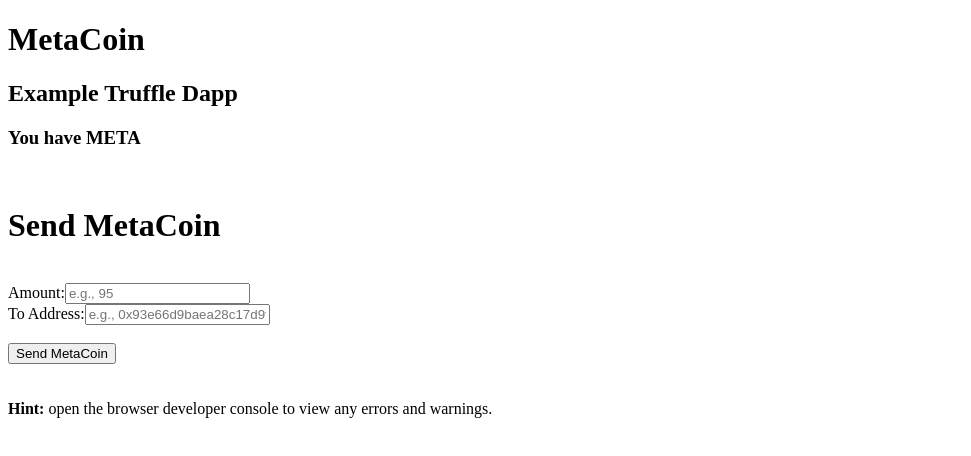
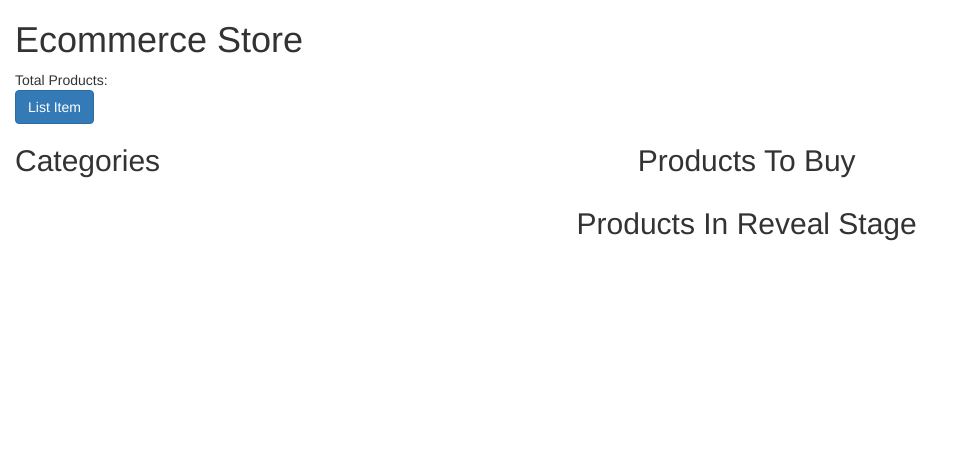
Before and after one commit to JamesC-1957/Dapp-Ebay-Tutorial, a website: page app/index.html in a window 1280 px wide. Shown: the whole page, without its empty margins (0-971 px from the left). Drawn offline with nearby package versions, Linux system fonts and the light colour scheme; files whose address does not match are found by name.

Commit message:
html setup

```diff
--- a/app/index.html
+++ b/app/index.html
@@ -1,23 +1,40 @@
 <!DOCTYPE html>
 <html>
 <head>
-  <title>MetaCoin - Truffle Webpack Demo w/ Frontend</title>
-  <link href='https://fonts.googleapis.com/css?family=Open+Sans:400,700' rel='stylesheet' type='text/css'>
-  <script src="./app.js"></script>
+ <title>Decentralized Ecommerce Store</title>
+ <link href='https://fonts.googleapis.com/css?family=Open+Sans:400,700' rel='stylesheet' type='text/css'>
+ <link href='https://maxcdn.bootstrapcdn.com/bootstrap/3.3.7/css/bootstrap.min.css' rel='stylesheet' type='text/css'>
+ <script src="https://cdnjs.cloudflare.com/ajax/libs/jquery/3.2.1/jquery.min.js"></script>
+ <script src="./app.js"></script>
 </head>
 <body>
-  <h1>MetaCoin</h1>
-  <h2>Example Truffle Dapp</h2>
-  <h3>You have <span class="black"><span id="balance"></span> META</span></h3>
-
-  <br>
-  <h1>Send MetaCoin</h1>
-  <br><label for="amount">Amount:</label><input type="text" id="amount" placeholder="e.g., 95"></input>
-  <br><label for="receiver">To Address:</label><input type="text" id="receiver" placeholder="e.g., 0x93e66d9baea28c17d9fc393b53e3fbdd76899dae"></input>
-  <br><br><button id="send" onclick="App.sendCoin()">Send MetaCoin</button>
-  <br><br>
-  <span id="status"></span>
-  <br>
-  <span class="hint"><strong>Hint:</strong> open the browser developer console to view any errors and warnings.</span>
+ <div class="container-fluid">
+  <h1>Ecommerce Store</h1>
+  <div>Total Products: <span id="total-products"></span></div>
+  <a href="list-item.html" class="btn btn-primary">List Item</a>
+  <div class="row">
+   <div class="col-sm-2">
+    <h2>Categories</h2>
+    <div id="categories">
+    </div>
+   </div>
+   <div class="col-sm-10">
+    <div class="row">
+     <h2 class="text-center">Products To Buy</h2>
+     <div class="row">
+      <div class="row" id="product-list">
+      </div>
+     </div>
+    </div>
+    <div class="row">
+     <h2 class="text-center">Products In Reveal Stage</h2>
+     <div class="row">
+      <div class="row" id="product-reveal-list">
+      </div>
+     </div>
+    </div>
+   </div>
+  </div>
+ </div>
 </body>
 </html>
```
